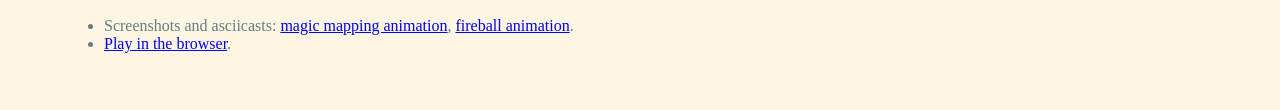
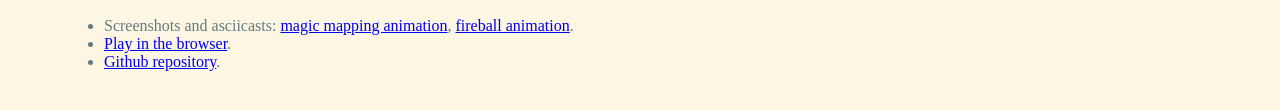
Before and after one commit to anaseto/boohu-pages, a plain HTML site: page index.html in a window 1280 px wide. Shown: the part 656-766 px from the top of the page. Drawn offline with Linux system fonts and the light colour scheme.

Commit message:
add link to github repository

```diff
--- a/index.html
+++ b/index.html
@@ -19,6 +19,9 @@
 <li>
 <a href="https://anaseto.github.io/boohu-pages/play/index.html">Play in the browser</a>.
 </li>
+<li>
+<a href="https://github.com/boohu/">Github repository</a>.
+</li>
 </ul>
 </body>
 </html>
```
